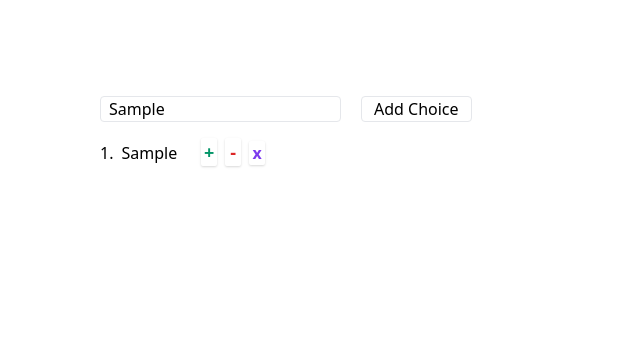
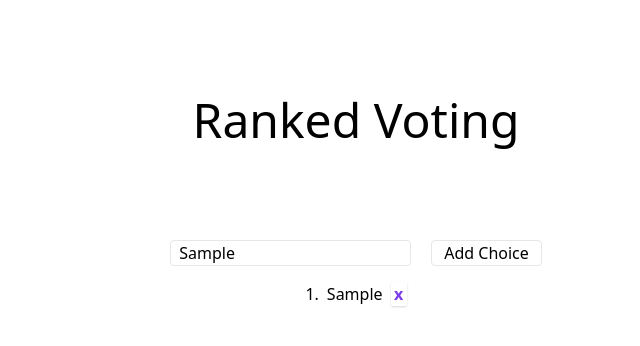
Before and after one commit to SilenNaihin/ranked-voting, a Next.js app: page / in a window 1280 px wide. Both pictures are taken after typing "Sample" into the empty fields and a click on the button "Add Choice". Shown: the top 346 px of the page, without its empty margins (284-924 px from the left). Built offline with nearby package versions, Linux system fonts and the light colour scheme.

Commit message:
conditional voter/non-voter, dynamic url, firebase init

```diff
--- a/components/choice.js
+++ b/components/choice.js
@@ -1,13 +1,14 @@
-export default function Choice ({choices,choice,removeChoice,moveUp,moveDown}) {
+export default function Choice ({choices,choice,removeChoice,moveUp,moveDown,hidden,voting}) {
     let index = choices.indexOf(choice) + 1 + ".";
 
     return (
         <div>
             <div className="mr-2 inline-block">{index}</div>
             <label className="" htmlFor="name">{choice}</label>
-            <button className="text-green-600 shadow rounded-sm w-4 ml-6 font-bold text-center text-lg y-auto" onClick={() => moveUp(choice)}> + </button>
-            <button className="text-red-600 shadow rounded-sm w-4 ml-2 font-bold text-center text-lg y-auto" onClick={() => moveDown(choice)}> - </button>
-            <button className="text-purple-600 shadow rounded-sm w-4 ml-2 font-bold text-center y-auto" onClick={() => removeChoice(choice)}> x </button>
+            {/* If the url is a voting url then the remove is hidden. If it is a maker then only the remove is shown.*/}
+            <button className={`text-green-600 shadow rounded-sm w-4 ml-6 font-bold text-center text-lg y-auto ${voting === false ? "hidden" : ""} ${hidden === true ? "hidden" : ""}`} onClick={() => moveUp(choice)}> + </button>
+            <button className={`text-red-600 shadow rounded-sm w-4 ml-2 font-bold text-center text-lg y-auto ${voting === false ? "hidden" : ""} ${hidden === true ? "hidden" : ""}`} onClick={() => moveDown(choice)}> - </button>
+            <button className={`text-purple-600 shadow rounded-sm w-4 ml-2 font-bold text-center y-auto ${voting === true ? "hidden" : ""} ${hidden === true ? "hidden" : ""}`} onClick={() => removeChoice(choice)}> x </button>
             <br></br>
         </div>
     )
--- /dev/null
+++ b/firebase/analyticsClient.js
@@ -0,0 +1,3 @@
+import firebase from "."
+import "firebase/analytics"
+export default typeof window === "undefined" ? null : firebase.analytics()
--- /dev/null
+++ b/firebase/firestoreClient.js
@@ -0,0 +1,3 @@
+import firebase from "."
+import "firebase/auth"
+export default firebase.firestore()
--- /dev/null
+++ b/firebase/index.js
@@ -0,0 +1,13 @@
+const firebaseConfig = {
+    apiKey: "AIzaSyA6gywzskYMbU_T3hfJiiHxh934I6r_FE4",
+    authDomain: "ranked-voting-2a75f.firebaseapp.com",
+    projectId: "ranked-voting-2a75f",
+    storageBucket: "ranked-voting-2a75f.appspot.com",
+    messagingSenderId: "1003361989196",
+    appId: "1:1003361989196:web:4dbb93655a577b12f47ae9",
+    measurementId: "G-BMD15VR66W"
+  }
+
+import firebase from "firebase/app"
+if (!firebase.apps.length) firebase.initializeApp(firebaseConfig)
+export default firebase
--- a/package.json
+++ b/package.json
@@ -14,6 +14,7 @@
     "postcss-import": "^14.0.0",
     "react": "^17.0.1",
     "react-dom": "^17.0.1",
+    "react-uuid": "^1.0.2",
     "tailwindcss": "^2.0.3"
   },
   "devDependencies": {
--- a/pages/index.js
+++ b/pages/index.js
@@ -1,10 +1,23 @@
 import Choice from "../components/choice";
-import {useState} from "react";
+import {useState, useEffect} from "react";
+import uuid from 'react-uuid';
+
+const uniqueLink =  uuid()
 
 export default function Home() {
   const [choices, setChoices] = useState([]);
   const [inputtext, setinputtext] = useState("");
   const [errorelement, setErrorElement] = useState("Add Choice");
+  const [createpoll, setCreatePoll] = useState(true);
+  const [hidden, setHidden] = useState(false);
+  const [voting, setVoting] = useState(false);
+  let url = `https://ranked-voting.vercel.app/${uniqueLink}`;
+
+  useEffect(()=> {
+    if (url == window.location.href){
+      setVoting(true)
+    }
+  });
 
   function removeChoice (choice) {
       setChoices(choices.filter(c => c !== choice))
@@ -30,6 +43,7 @@ export default function Home() {
     setChoices(newChoices)
   }
 
+
   function moveDown (choice) {
     let addIn = choices.indexOf(choice);
     let string = choices[choices.indexOf(choice)];
@@ -39,21 +53,39 @@ export default function Home() {
     setChoices(newChoices)
   }
 
+
   function sendData () {
-    // add choices to firebase
+    setCreatePoll(false)
+    setHidden(true)
+
+
+    // block the input
+    // block the ability to execute moveUp, moveDown, remove
+    // set Id to uniqueLink
+
+    // pull existing values
+    // push choices #s to firebase
+
   }
 
   return (
-    <div className="mx-96 mt-26 w-96s h-96 mt-24">
-      <input placeholder="Start typing..." className="border rounded mr-5 pl-2" type="text" value={inputtext} onChange={e => setinputtext(e.target.value)}/>
-      <button className={`border rounded px-3 ${errorelement === "Add Choice" ? "text-black" : "text-red-600"}`} onClick={onSubmit}>{errorelement}</button>
+    <>
+    <div className="text-center text-5xl bold mt-24">Ranked Voting</div>
+    <div className="text-center mt-26 w-96s h-96 mt-24">
+      <input className={`border rounded mr-5 pl-2 ${voting === true ? "hidden" : ""} ${hidden === true ? "hidden" : ""}`} placeholder="Start typing..." type="text" value={inputtext} onChange={e => setinputtext(e.target.value)}/>
+      <button className={`border rounded px-3 ${voting === true ? "hidden" : ""} ${hidden === true ? "hidden" : ""} ${errorelement === "Add Choice" ? "text-black" : "text-red-600"}`} onClick={onSubmit}>{errorelement}</button>
 
       <div className="mt-4">
         {choices.map(choice => (
-          <Choice key={choice} choice={choice} choices={choices} removeChoice={removeChoice} moveUp={moveUp} moveDown={moveDown}/>
+          <Choice key={choice} choice={choice} choices={choices} removeChoice={removeChoice} moveUp={moveUp} moveDown={moveDown} hidden={hidden} voting={voting}/>
         ))}
       </div>
-      <button className={`border rounded px-3 mt-4 ${choices.length < 2 ? 'hidden' : 'block'}`} type="submit" onClick={sendData}>Create Poll</button>
+      {createpoll ? (
+        <button className={`border rounded px-3 mt-4 text-center mx-auto ${choices.length < 2 ? 'hidden' : ''}`} type="submit" onClick={sendData}>Create Poll</button>
+      ) : (
+        <div className="mt-4 mx-auto">Send this link to your friends: {url}</div>
+      )}
     </div>
+    </>
   )
 }
```
Also changed, not shown: 1 other file (tests, documents, lock files or other folders).
